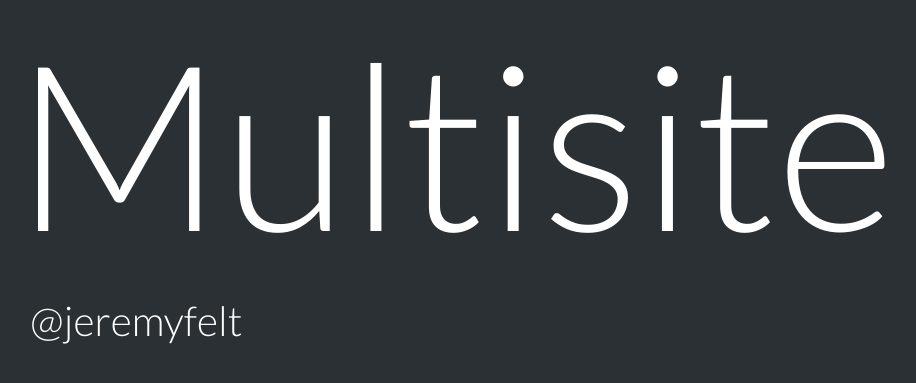
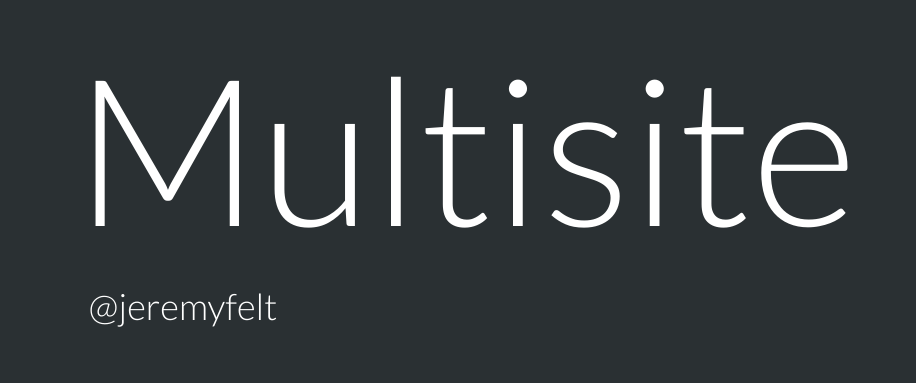
Before and after one commit to jeremyfelt/2015-loopconf, a website: page index.html in a window 1280 px wide. Shown: the part 205-588 px from the top of the page, without its empty margins (86-1002 px from the left). Drawn offline with Linux system fonts and the light colour scheme.

Commit message:
Alter the resolution for the projector size

```diff
--- a/index.html
+++ b/index.html
@@ -1766,7 +1766,7 @@ while ( ms_is_switched() ) {
 				],
 
 			    width: 1600,
-			    height: 1066,
+			    height: 1200,
 
 			    // Factor of the display size that should remain empty around the content
 			    margin: 0.1,
```
